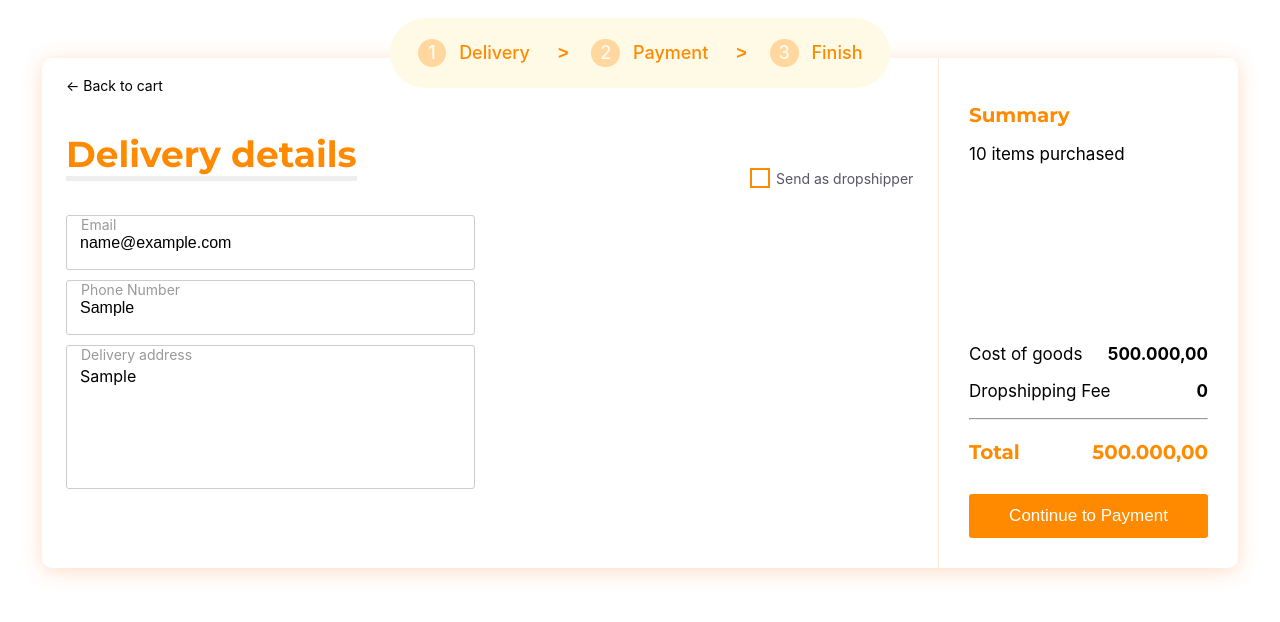
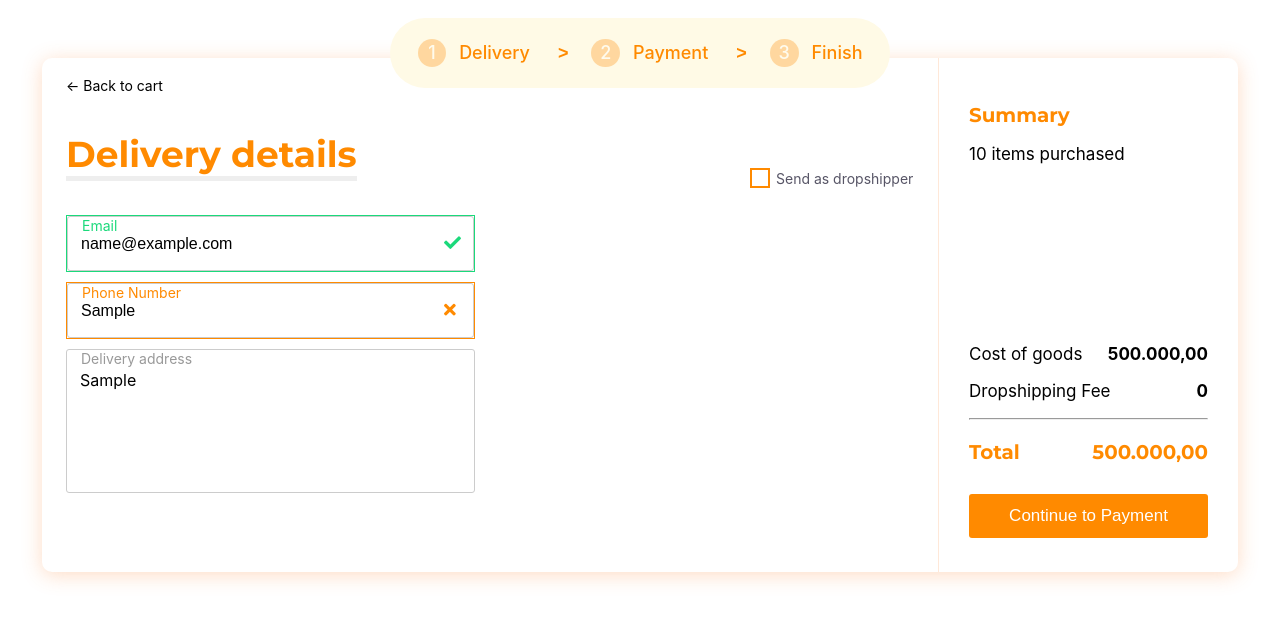
Before and after one commit to khairul-abdi/deliveryApp, a Vue app: page / in a window 1280 px wide. Both pictures are taken after typing "name@example.com", "Sample", "Sample" into the empty fields and a click on the input "Continue to Payment". Shown: the top 622 px of the page. Built offline with nearby package versions, Linux system fonts and the light colour scheme; a web font is replaced by a local one.

Commit message:
fix validator textbox

```diff
--- a/src/views/Delivery.vue
+++ b/src/views/Delivery.vue
@@ -1,7 +1,7 @@
 <template>
   <div>
     <BreadcrumbNav/>
-    <form action="">
+    <form id="app" action="/payment" method="post">
       <div class="row box">
         <div class="col-75">
           <div class="container">
@@ -9,18 +9,22 @@
                 <div class="col-50">
                   <a href="" class="link-to-cart"><p class="back">&#8592; Back to cart</p></a>
                   <h1 class="delivery underline">Delivery details</h1>
-                  <div class="input-group">
-                    <input type="text" v-model="email" name="email" required>
-                    <label for="email" class="textbox">Email</label>
-                    <span v-if="msg.email" class="messages">{{msg.email}}</span>
+                  <div class="input-group" :class="{success: msg.email == 1, warning: msg.email == 0}">
+                    <input type="text" @input="validateEmail" v-model="email" name="email" required>
+                    <label for="email" class="textbox" :class="{'success-span': msg.email == 1, 'warning-span': msg.email == 0}">Email</label>
+                    <span v-if="msg.email == 0" class="InputAddOn-item"><i class="fa fa-times"></i></span>
+                    <span v-if="msg.email == 1" class="InputAddOn-item"><i class="fa fa-check"></i></span>
                   </div>
-                  <div class="input-group">
-                    <input type="text" pattern="^[0-9-+\s()]*$" minlength="6" maxlength="20" name="phone" required>
-                    <label for="phone" class="textbox">Phone Number</label>
+                  <div class="input-group" :class="{success: msg.phone == 1, warning: msg.phone == 0}">
+                    <input type="text" @input="validatePhone" v-model="phone" required>
+                    <label for="phone" class="textbox" :class="{'success-span': msg.phone == 1, 'warning-span': msg.phone == 0}">Phone Number</label>
+                   <span v-if="msg.phone == 0" class="InputAddOn-item"><i class="fa fa-times"></i></span>
+                    <span v-if="msg.phone == 1" class="InputAddOn-item"><i class="fa fa-check"></i></span>
                   </div>
-                  <div class="input-group">
+                  <div class="input-group" :class="{ success: success >= 3, warning: warning }">
                     <textarea rows="6" cols="50" maxlength="120" type="text" name="address" class="textarea" required></textarea>
                     <label for="address" class="textbox">Delivery address</label>
+                    <span v-if="msg.address" class="messages">{{msg.address}}</span>
                   </div>
                 </div>
                 <div class="col-50 dropshipper">
@@ -29,16 +33,19 @@
                       <input type="checkbox" v-model="checked">
                       <span class="checkbox-custom"></span>
                       <span class="send-as">Send as dropshipper </span>
+                      <span v-if="msg.sendas" class="messages">{{msg.sendas}}</span>
                     </label>
                   </div>
                   <div v-show="checked">
                     <div class="input-group">
                       <input type="text" name="dropshipper-name" required>
                       <label for="dropshipper-name" class="input-dropshipper textbox">Dropshipper Name</label>
+                      <span v-if="msg.dropShipName" class="messages">{{msg.dropShipName}}</span>
                     </div>
                     <div class="input-group">
                       <input type="tel" name="dropshipper-phone" required>
                       <label for="dropshipper-phone" class="input-dropshipper textbox">Dropshipper phone number</label>
+                      <span v-if="msg.dropShipPhone" class="messages">{{msg.dropShipPhone}}</span>
                     </div>
                   </div>
                 </div>
@@ -78,7 +85,10 @@ export default {
       Cost: 500000,
       total: 0,
       email: '',
-      msg: []
+      phone: '',
+      msg: [],
+      success: 0,
+      warning: false
     }
   },
   methods: {
@@ -96,23 +106,78 @@ export default {
       return this.formatPrice(this.total)
     },
     validateEmail (value) {
-      // if (/^\w+([\.-]?\w+)*@\w+([\.-]?\w+)*(\.\w{2,3})+$/.test(value)) {
-      //   this.msg.email = ''
-      // } else {
-      //   this.msg.email = 'Invalid Email Address'
-      // }
+      const validate = (value) => {
+        const atChecker = value.indexOf('@')
+        const dotChecker = value.lastIndexOf('.')
+        const indexingChecker = atChecker < dotChecker ? 1 : 0
+
+        return atChecker !== -1 && dotChecker !== -1 ? indexingChecker : 0
+      }
+
+      if (validate(this.email)) {
+        // this.success++
+        // this.warning = false
+        this.msg.email = 1
+        console.log(this.msg.email)
+      } else {
+        // this.warning = true
+        this.msg.email = 0
+        // this.msg.email = 'Invalid Email Address'
+      }
+    },
+    validatePhone (value) {
+      if (/^[0-9-+\s()]*$/.test(value)) {
+        // this.success++
+        // this.warning = false
+        this.msg.phone = 1
+      } else {
+        // this.warning = true
+        this.msg.phone = 0
+      }
     }
   },
   watch: {
-    email (value) {
-      this.email = value
-      this.validateEmail(value)
-    }
+    // email (value) {
+    //   this.email = value
+    //   this.validateEmail(value)
+    // }
   }
 }
 </script>
 
 <style scoped lang="scss">
+input:focus, textarea:focus, select:focus{
+  outline: none;
+}
+
+.messages {
+  color: #FF8A00;
+  font-size: 12px;
+  padding-left: 10px;
+}
+
+.InputAddOn-item {
+  margin-left: -30px;
+}
+
+.success {
+  color: #1BD97B;
+  border: 1px solid #1BD97B;
+}
+
+.success-span {
+  color: #1BD97B !important;
+}
+
+.warning {
+  color: #FF8A00;
+  border: 1px solid #FF8A00;
+}
+
+.warning-span {
+  color: #FF8A00 !important;
+}
+
 .row {
   display: -ms-flexbox; /* IE10 */
   display: flex;
```
Also changed, not shown: .eslintrc.js.
